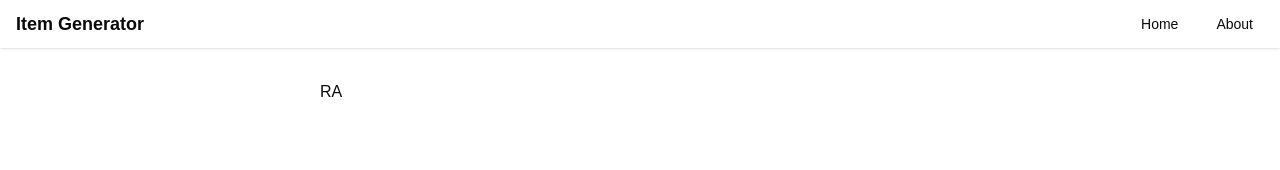
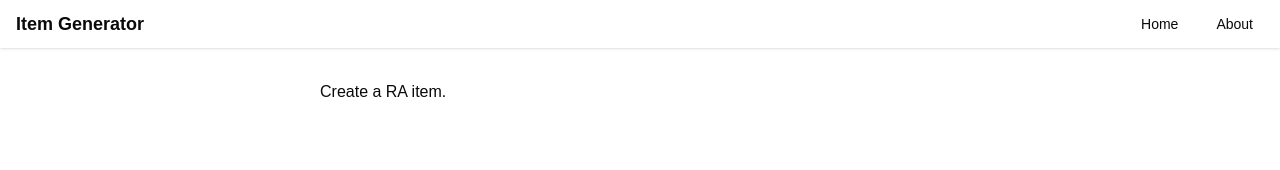
Before and after one commit to Justin-K-Ellis/content-gen-platform-prototype, a React (Vite) app in the folder client/: page /create/ra in a window 1280 px wide. Shown: the top 170 px of the page. Built offline with nearby package versions, Linux system fonts and the light colour scheme.

Commit message:
replace hardcoded dummy content w/ dynamic routes

```diff
--- /dev/null
+++ b/client/src/pages/CreateItem.tsx
@@ -0,0 +1,6 @@
+import { useParams } from "react-router"
+
+export default function CreateItem() {
+  const params = useParams()
+  return <div>Create a {params.itemType?.toUpperCase()} item.</div>
+}
```
Also changed, not shown: client/src/router.tsx (+3 -35 lines).
